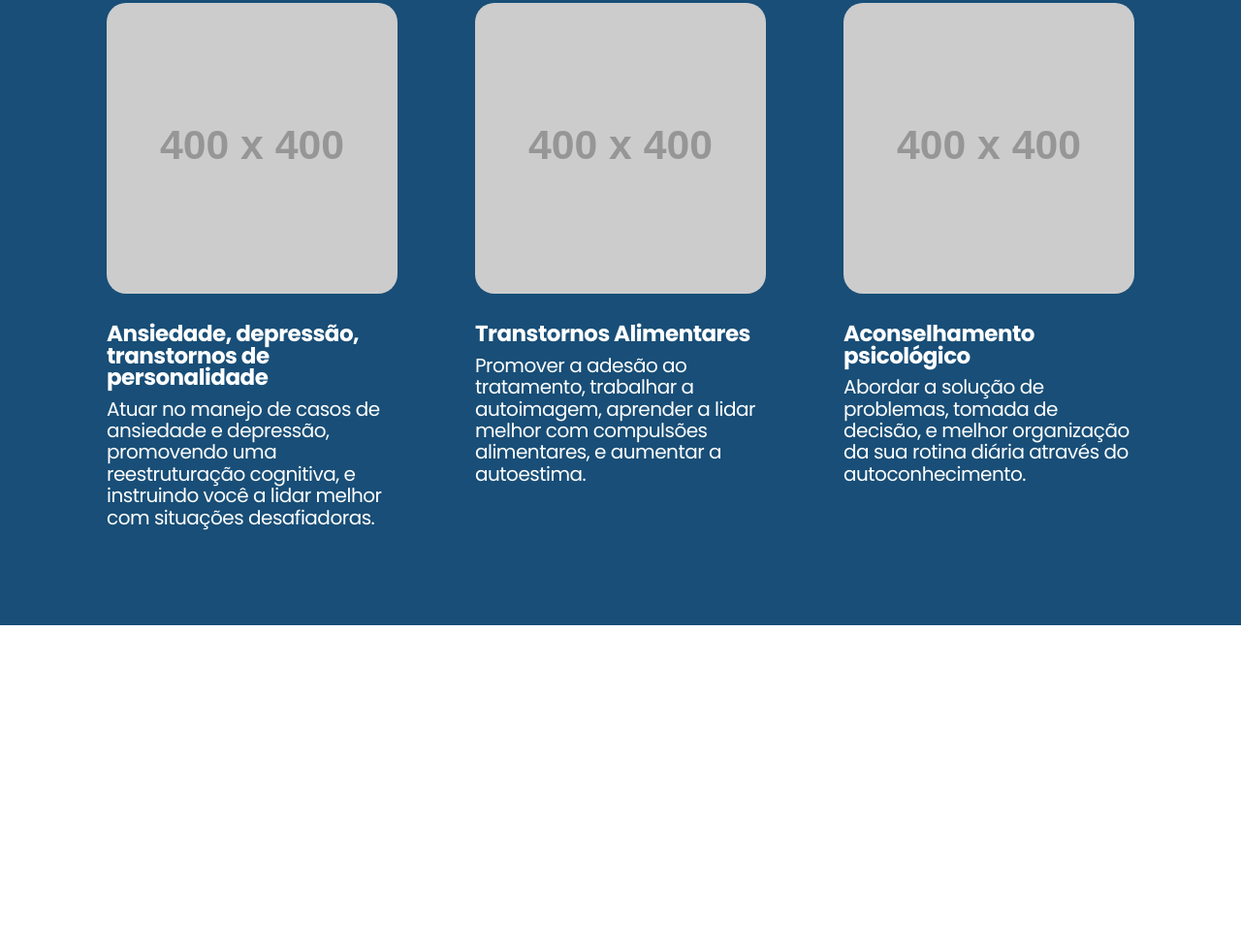
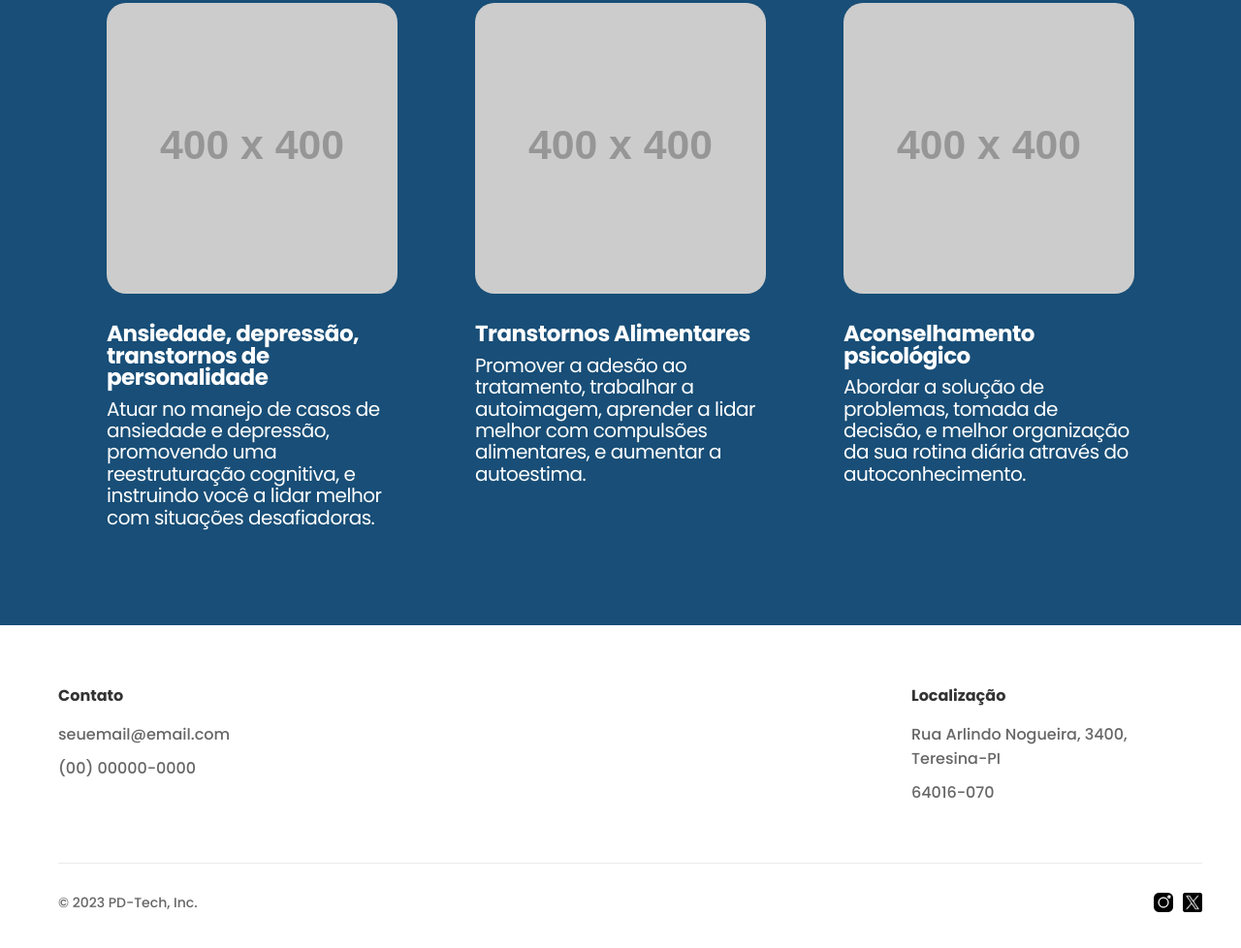
Before and after one commit to viszsouza/LP-Eduardo-Brito-Psi, a plain HTML site: page index.html in a window 1280 px wide. Shown: the part 1429-2407 px from the top of the page at 97% size. Before the commit the page ends 2074 px from the top, so only its background shows below. Drawn offline with nearby package versions, Linux system fonts and the light colour scheme; placeholder pictures from the web are drawn by us.

Commit message:
Footer feito (html e css)
Obs1: Ajeitei a ordem no css, coloquei as configurações do header e nav lá em cima, antes eu tinha deixado elas por último.
Obs2: Falta as seguintes info no footer: nº de contato, e-mail, perfil do instagram e twiiter/x.

- Adicionei mais uma cor no root do base.css.
- Adicionei imagens no footer e para isso criei a pasta "img".

```diff
--- a/css/base.css
+++ b/css/base.css
@@ -5,6 +5,7 @@
     --branco: #FFFFFF;
     --cinza: #EBEBEB;
     --cinza-escuro: #666666;
+    --cinza-escuro2: #333333;
     --preto: #000000;
     --verde: #76C893;
     --azul: #184E77;
--- a/css/style.css
+++ b/css/style.css
@@ -1,4 +1,41 @@
 @import url("base.css");
+
+
+/* Header e Nav */
+header{
+    padding: 12px 0;
+    display: flex;
+    justify-content: center;
+    align-items: center;
+}
+
+.img-logo{
+    width: 40px;
+    height: 40px;
+    margin-right: 20px;
+    border-radius: 100px;
+}
+
+.hamburguer{
+    display: none;
+    border: none;
+    font-size: 30px;
+}
+
+#nav-lista{
+    display: flex;
+    gap: 20px;
+    list-style-type: none;
+}
+
+.nav-link{
+    font-size: 15px;
+    color: var(--cinza-escuro);
+}
+
+#nav-link-last{
+    color: var(--azul);
+}
 
 
 /* Início */
@@ -147,42 +184,70 @@
 }
 
 
-/* Header e Nav */
-header{
-    padding: 12px 0;
+/* Footer */
+footer{
+    padding: 60px 40px 30px 60px;
+}
+/* Primeira parte */
+.footer-sec{
     display: flex;
-    justify-content: center;
-    align-items: center;
+    justify-content: space-between;
 }
 
-.img-logo{
-    width: 40px;
-    height: 40px;
-    margin-right: 20px;
-    border-radius: 100px;
+.footer-content{
+    width: 300px;
+    display: flex;
+    flex-direction: column;
+    gap: 15px;
 }
 
-.hamburguer{
-    display: none;
-    border: none;
-    font-size: 30px;
+.footer-h3{
+    font-size: 16px;
+    font-weight: bold;
+    color: var(--cinza-escuro2);
 }
 
-#nav-lista{
+.footer-content div{
     display: flex;
-    gap: 20px;
-    list-style-type: none;
+    flex-direction: column;
+    gap: 10px;
 }
 
-.nav-link{
-    font-size: 15px;
+.footer-info{
+    font-size: 16px;
+    font-weight: 500;
     color: var(--cinza-escuro);
 }
 
-#nav-link-last{
-    color: var(--azul);
+/* Linha divisória */
+#footer-linha-divisoria{
+    width: 100%;
+    height: 1px;
+    background-color: var(--cinza);
+    margin: 60px 0 30px 0;
 }
 
+/* Segunda parte */
+.footer-copy{
+    font-size: 14px;
+    font-weight: 500;
+    color: var(--cinza-escuro);
+}
+
+.footer-redes-sociais{
+    display: flex;
+    gap: 10px;
+}
+
+.footer-icon{
+    width: 20px;
+    height: 20px;
+    color: var(--preto);
+}
+
+
+
+/* Media Queries */
 @media screen and (max-width: 390px) {
 
     /* Início */
@@ -554,6 +619,7 @@ header{
         font-size: 18px;
     }
 }
+
 @media only screen and (min-width: 599px) and (max-width: 766px) {
     /* Início */
     .inicio {
--- a/index.html
+++ b/index.html
@@ -105,6 +105,46 @@
         </div>
     </div>
 
+    <!-- Footer -->
+    <footer>
+        <!-- Primeira parte -->
+        <section class="footer-sec">
+            <div class="footer-content">
+                <h3 class="footer-h3">Contato</h3>
+
+                <div>
+                    <p class="footer-info">seuemail@email.com</p>
+                    <p class="footer-info">(00) 00000-0000</p>
+                </div>
+            </div>
+            <div class="footer-content">
+                <h3 class="footer-h3">Localização</h3>
+
+                <div>
+                    <p class="footer-info">Rua Arlindo Nogueira, 3400, Teresina-PI</p>
+                    <p class="footer-info">64016-070</p>
+                </div>
+            </div>
+        </section>
+
+        <!-- Linha divisória -->
+        <div id="footer-linha-divisoria"></div>
+
+        <!-- Segunda parte -->
+        <section class="footer-sec">
+            <p class="footer-copy">&copy; 2023 PD-Tech, Inc.</p>
+
+            <div class="footer-redes-sociais">
+                <a href="https://www.instagram.com/pdtechcompany/" target="_blank">
+                    <img src="img/icon-instagram.png" class="footer-icon" alt="">
+                </a>
+                <a href="https://x.com/LOUDgg/status/1801010453696430589" target="_blank">
+                    <img src="img/icon-x.png" class="footer-icon" alt="">
+                </a>
+            </div>
+        </section>
+    </footer>
+
     <script src="js/script.js"></script>
 </body>
 </html>
```
Also changed, not shown: img/icon-instagram.png (added), img/icon-x.png (added).
